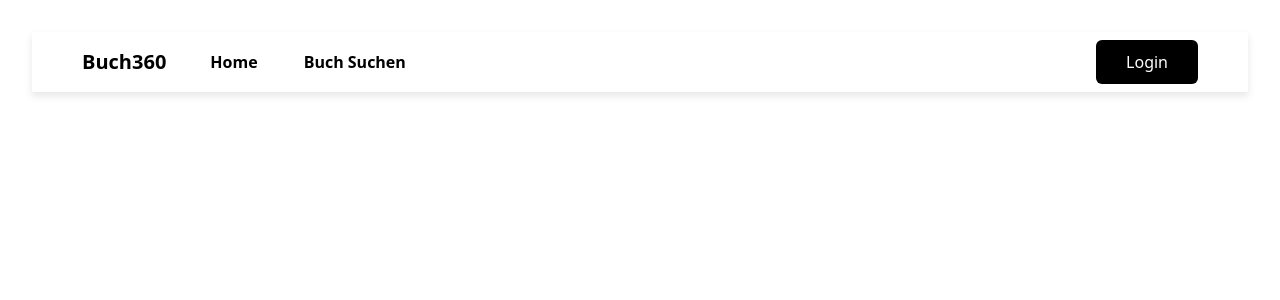
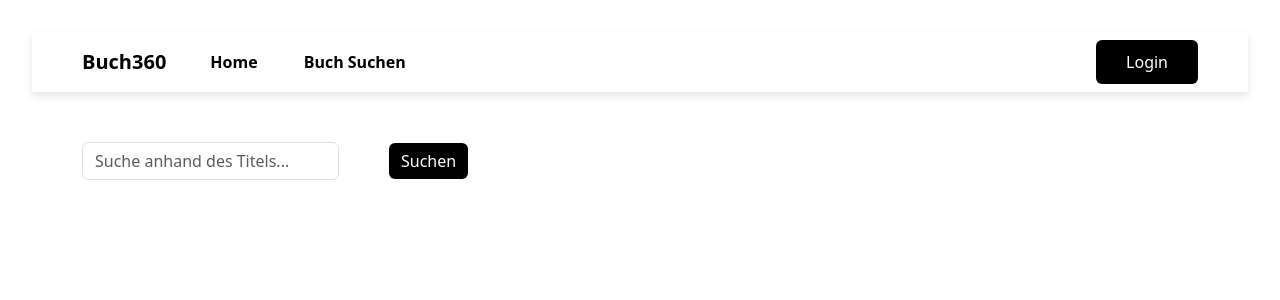
Before and after one commit to Atomfried13/swe_abgabe_2_webserver, a React (Vite) app: page / in a window 1280 px wide. Shown: the top 300 px of the page. Built offline with nearby package versions, Linux system fonts and the light colour scheme.

Commit message:
Add: UI für die Suche nach einem Buch

```diff
--- a/src/App.tsx
+++ b/src/App.tsx
@@ -1,12 +1,14 @@
 import './App.css';
 import 'bootstrap/dist/css/bootstrap.min.css';
 import LoggedOutNavbar from './components/LoggedOutNavbar/Navbar';
+import BuchSuchen from './pages/BuchSuchen';
 
 function App() {
 
   return (
     <div>
     	<LoggedOutNavbar/>
+		<BuchSuchen/>
     </div>
   );
 }
--- /dev/null
+++ b/src/pages/BuchSuchen.css
@@ -0,0 +1,13 @@
+.buch-suchen-form {
+    padding: 50px;
+    margin-right: auto;
+}
+
+.suchen-btn {
+    background-color: black;
+    border: none;
+}
+
+.suchen-btn:hover {
+    background-color: #00c27b;
+}
--- /dev/null
+++ b/src/pages/BuchSuchen.tsx
@@ -0,0 +1,19 @@
+import React from 'react';
+import Form from 'react-bootstrap/Form';
+import Button from 'react-bootstrap/Button';
+import './BuchSuchen.css';
+
+const BuchSuchen = () => {
+	return (
+		<div className="d-flex align-items-center">
+			<Form>
+				<Form.Group className="buch-suchen-form" controlId="formGroupSuchen">
+					<Form.Control type="suchkriterien" placeholder="Suche anhand des Titels..." />
+				</Form.Group>
+			</Form>
+			<Button className="suchen-btn">Suchen</Button>
+		</div>
+	);
+};
+
+export default BuchSuchen;
```
